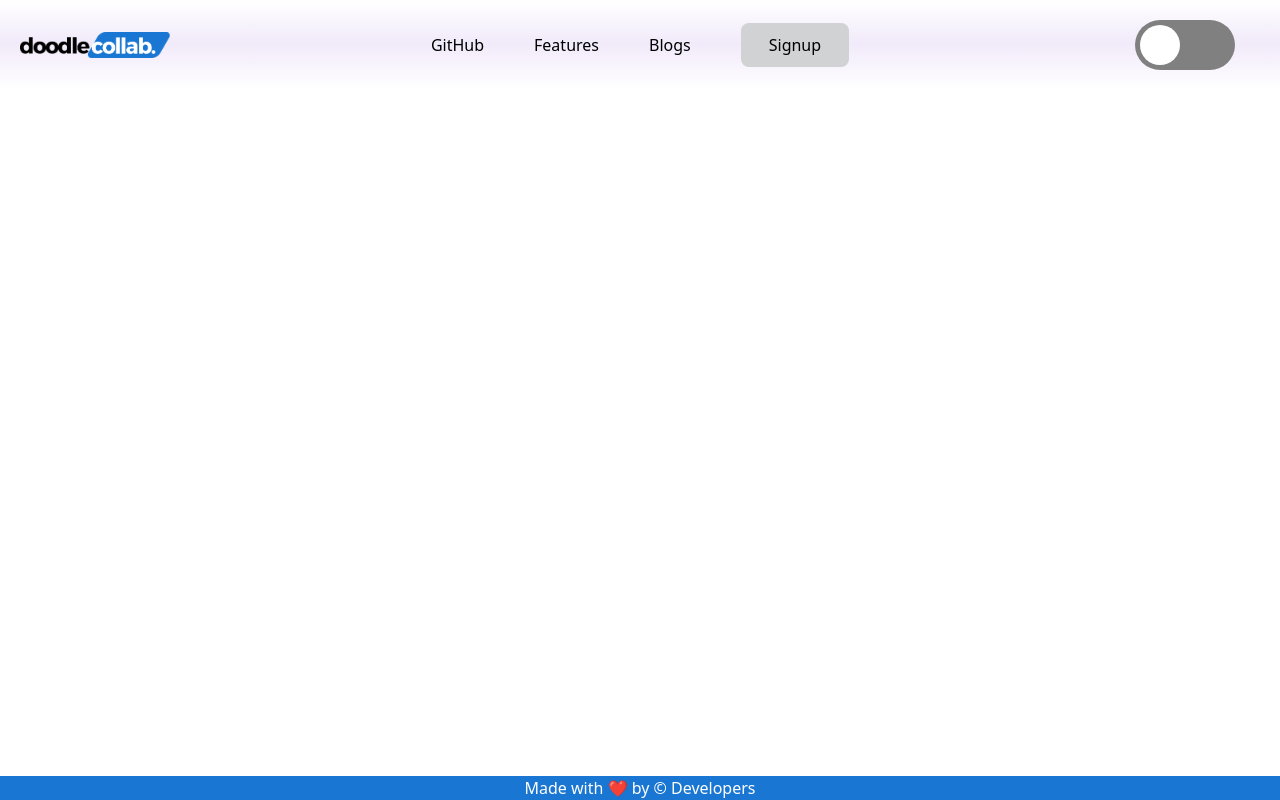
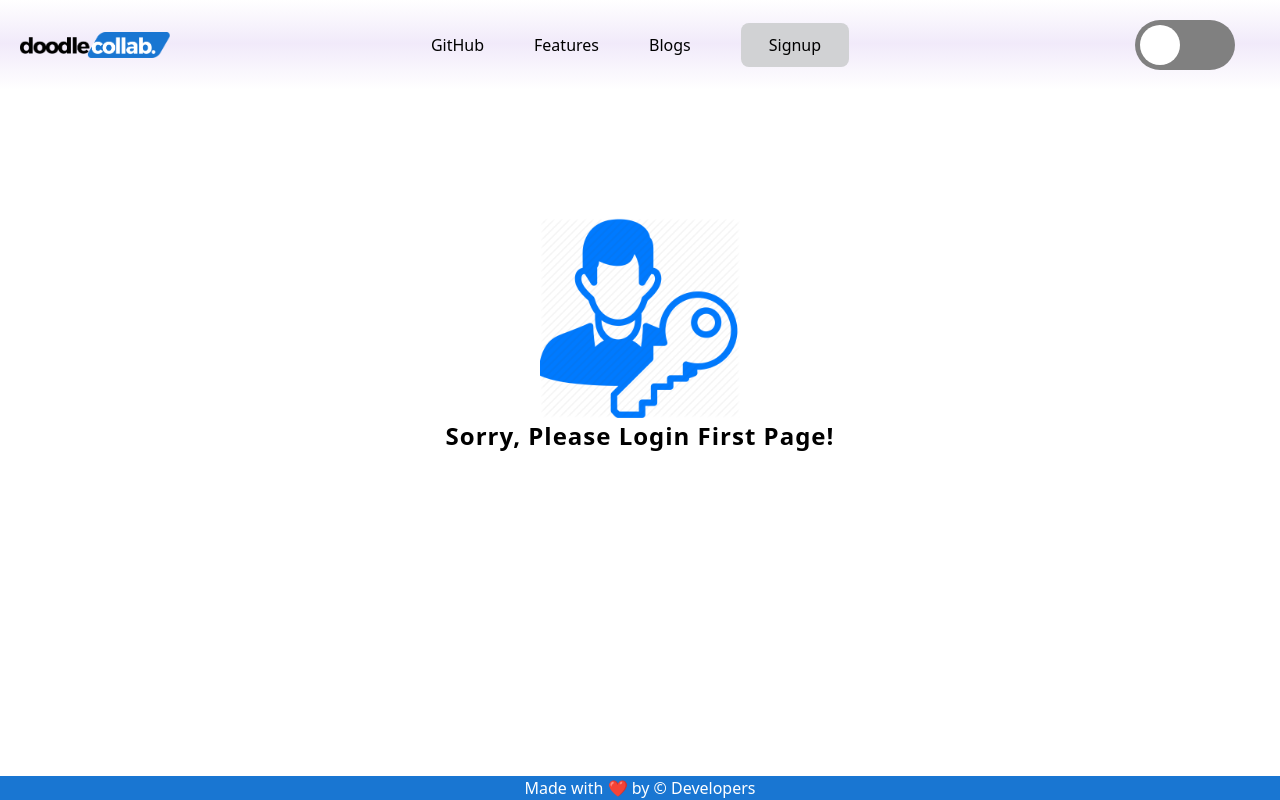
Before and after one commit to WikiPortal/DoodleCollab, a React (Vite) app: page /sketchbook in a window 1280 px wide. Built offline with nearby package versions, Linux system fonts and the light colour scheme.

Commit message:
Add routing for login required

```diff
--- a/src/App.jsx
+++ b/src/App.jsx
@@ -11,8 +11,6 @@ import Blog from "./pages/Blog/Blog";
 import { ThemeProvider } from "./context/ThemeContext";
 
 function App() {
-  const isUserLoggedIn = !!localStorage.getItem("token");
-
   return (
     <ThemeProvider>
       <Router>
@@ -21,7 +19,7 @@ function App() {
           <Route path="/" element={<Home />} />
           <Route path="/register" element={<Register />} />
           <Route path="/login" element={<Login />} />
-          {isUserLoggedIn && <Route path="/sketchbook" element={<Sketchbook />} />}
+          <Route path="/sketchbook" element={<Sketchbook />} />
           <Route path="/blogs" element={<Blog />} />
         </Routes>
         <Footer />
--- /dev/null
+++ b/src/pages/Login Required/loginRequired.css
@@ -0,0 +1,17 @@
+.login-required {
+    display: flex;
+    align-items: center;
+    margin-top: 10%;
+    flex-direction: column;
+}
+
+.login-message {
+    font-weight: 700;
+    letter-spacing: 1px;
+    font-size: x-large;
+}
+
+.login-required-logo {
+    width: 200px;
+    height: 200px;
+}
--- /dev/null
+++ b/src/pages/Login Required/loginRequired.jsx
@@ -0,0 +1,12 @@
+import './loginRequired.css';
+import login_required from '../../assets/login-required.png';
+const LoginRequired = () => {
+    return(
+        <div class="login-required">
+            <img src={login_required} className='login-required-logo'></img>
+            <h1 className="login-message">Sorry, Please Login First Page!</h1>
+        </div>
+    )
+};
+
+export default LoginRequired;
--- a/src/pages/Sketchbook/Sketchbook.jsx
+++ b/src/pages/Sketchbook/Sketchbook.jsx
@@ -1,9 +1,10 @@
-import React, { useRef, useState } from "react";
+import React, { useEffect, useRef, useState } from "react";
 import { Stage, Layer, Line } from "react-konva";
 import {  Stack,  Button,  Paper,  Slider,  Modal,  Select,  MenuItem,  IconButton,  Grid,  Input } from "@mui/material";
 import { MuiColorInput } from "mui-color-input";
 import jsPDF from "jspdf";
 import {  FaEraser,  FaRedo,  FaRegTrashAlt,  FaSave,  FaUndo } from "react-icons/fa";
+import LoginRequired from "../Login Required/loginRequired";
 
 const Sketchbook = () => {
   const [lines, setLines] = useState([]);
@@ -17,6 +18,16 @@ const Sketchbook = () => {
   const stageRef = useRef(null);
   const [ftype, setFtype] = useState("png");
   const [removedLines, setRemovedLines] = useState([]);
+  const [loggedIn, setLoggedIn] = useState(false);
+
+  useEffect(() => {
+    const token = localStorage.getItem('token');
+    if(!token) {
+      setLoggedIn(false);
+    } else {
+      setLoggedIn(true);
+    }
+  }, []);
 
   const handleMouseDown = (e) => {
     setRemovedLines([]);
@@ -122,7 +133,7 @@ const Sketchbook = () => {
   };
 
   return (
-    <>
+    loggedIn ? <>
       <Stage
         width={window.innerWidth}
         height={window.innerHeight}
@@ -251,7 +262,8 @@ const Sketchbook = () => {
           </Button>
         </Paper>
       </Modal>
-    </>
+    </> :
+    <LoginRequired />
   );
 };
 
```
Also changed, not shown: src/assets/login-required.png (added).
